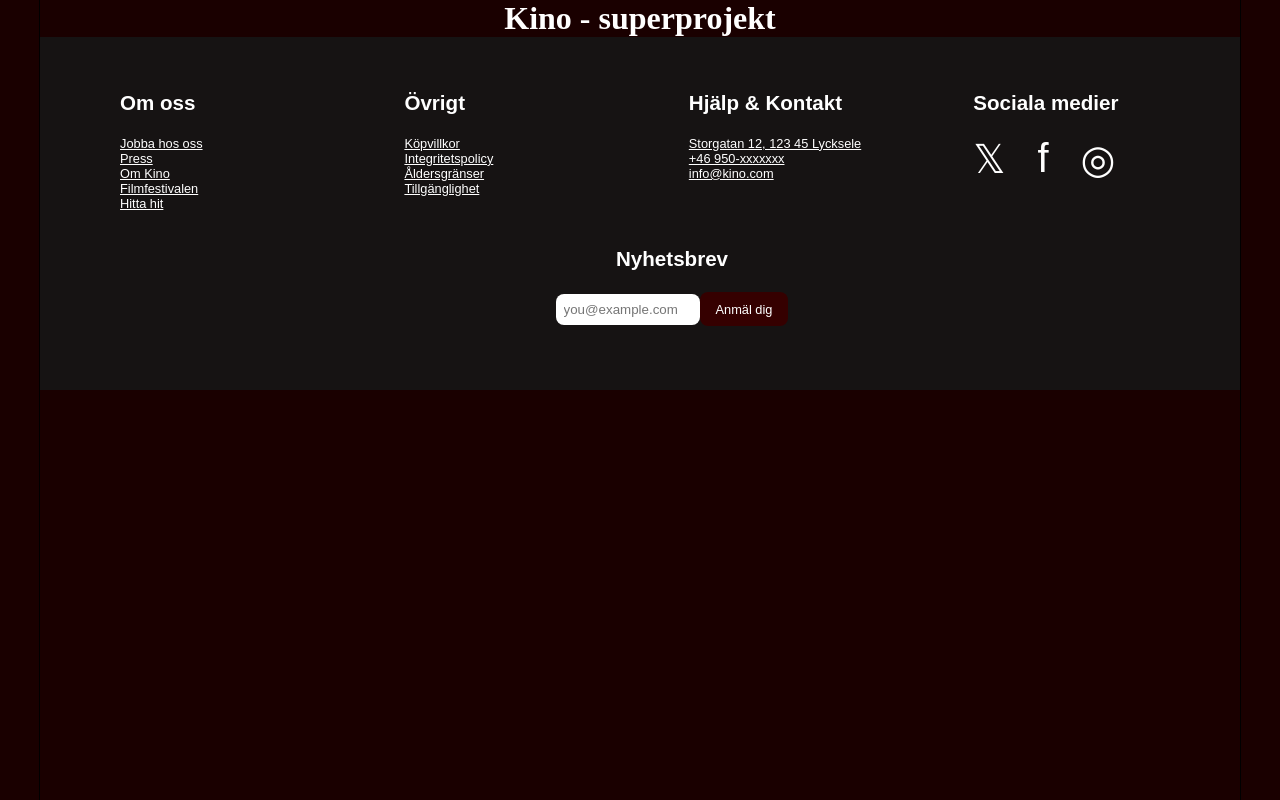
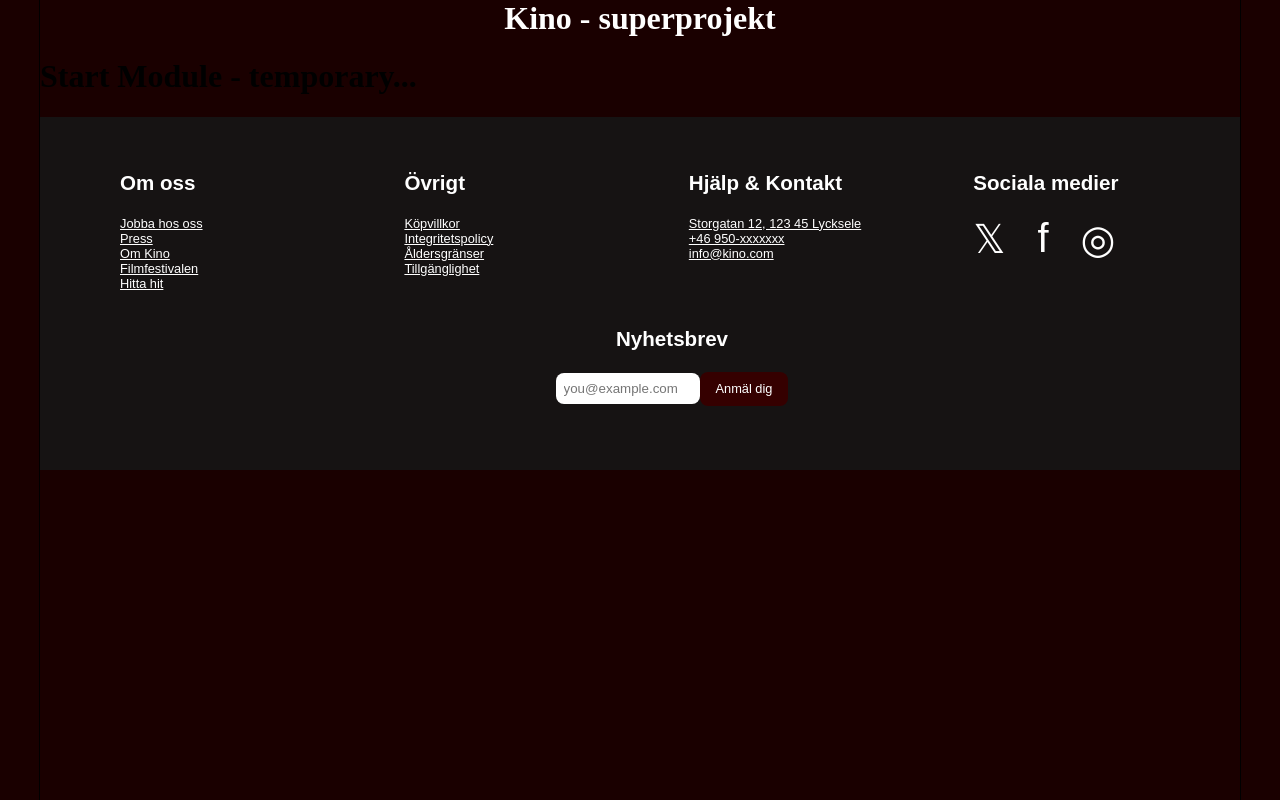
Before and after one commit to anteman-swe/kino-with-next.js, a Next.js app in the folder kino-webb/: page / in a window 1280 px wide. Built offline with nearby package versions, Linux system fonts and the light colour scheme.

Commit message:
move footer markup from page to footer component

```diff
--- a/kino-webb/src/app/page.tsx
+++ b/kino-webb/src/app/page.tsx
@@ -1,66 +1,18 @@
 
 import styles from "./page.module.scss";
 import Start from "./components/start";
+import Footer from "./components/footer/Footer";
 
 export default function Home() {
   return (
-    <div>
+    <div className={styles.page}>
       <main>
         <h1 className={styles.headline}>
           Kino - superprojekt
         </h1>
       </main>
-
-      <footer className={styles.footer}>
-  <div className={styles.footerContent}>
-    <section className={styles.footerSection}>
-      <h3>Om oss</h3>
-      <ul className={styles.footerLinks}>
-        <li><a href="#">Jobba hos oss</a></li>
-        <li><a href="#">Press</a></li>
-        <li><a href="#">Om Kino</a></li>
-        <li><a href="#">Filmfestivalen</a></li>
-        <li><a href="#">Hitta hit</a></li>
-      </ul>
-    </section>
-
-    <section className={styles.footerSection}>
-      <h3>Övrigt</h3>
-      <ul className={styles.footerTerms}>
-        <li><a href="#">Köpvillkor</a></li>
-        <li><a href="#">Integritetspolicy</a></li>
-        <li><a href="#">Åldersgränser</a></li>
-        <li><a href="#">Tillgänglighet</a></li>
-      </ul>
-    </section>
-
-    <section className={styles.footerSection}>
-      <h3>Hjälp & Kontakt</h3>
-      <ul className={styles.footerInfo}>
-        <li><a href="#">Storgatan 12, 123 45 Lycksele</a></li>
-        <li><a href="#">+46 950-xxxxxxx</a></li>
-        <li><a href="#">info@kino.com</a></li>
-      </ul>
-    </section>
-
-    <section className={styles.footerSection}>
-      <h3>Sociala medier</h3>
-      <div className={styles.footerIcons}>
-        <a href="#">𝕏</a>
-        <a href="#">f</a>
-        <a href="#">◎</a>
-      </div>
-    </section>
-  </div>
-
-  <section className={styles.footerExtra}>
-    <h3>Nyhetsbrev</h3>
-    <form className={styles.newsletter}>
-      <input className={styles.newsletterInput} placeholder="you@example.com" />
-      <button className={styles.newsletterSubmit}>Anmäl dig</button>
-    </form>
-  </section>
-</footer>
+      <Start />
+      <Footer />
     </div>
   );
 }
```
